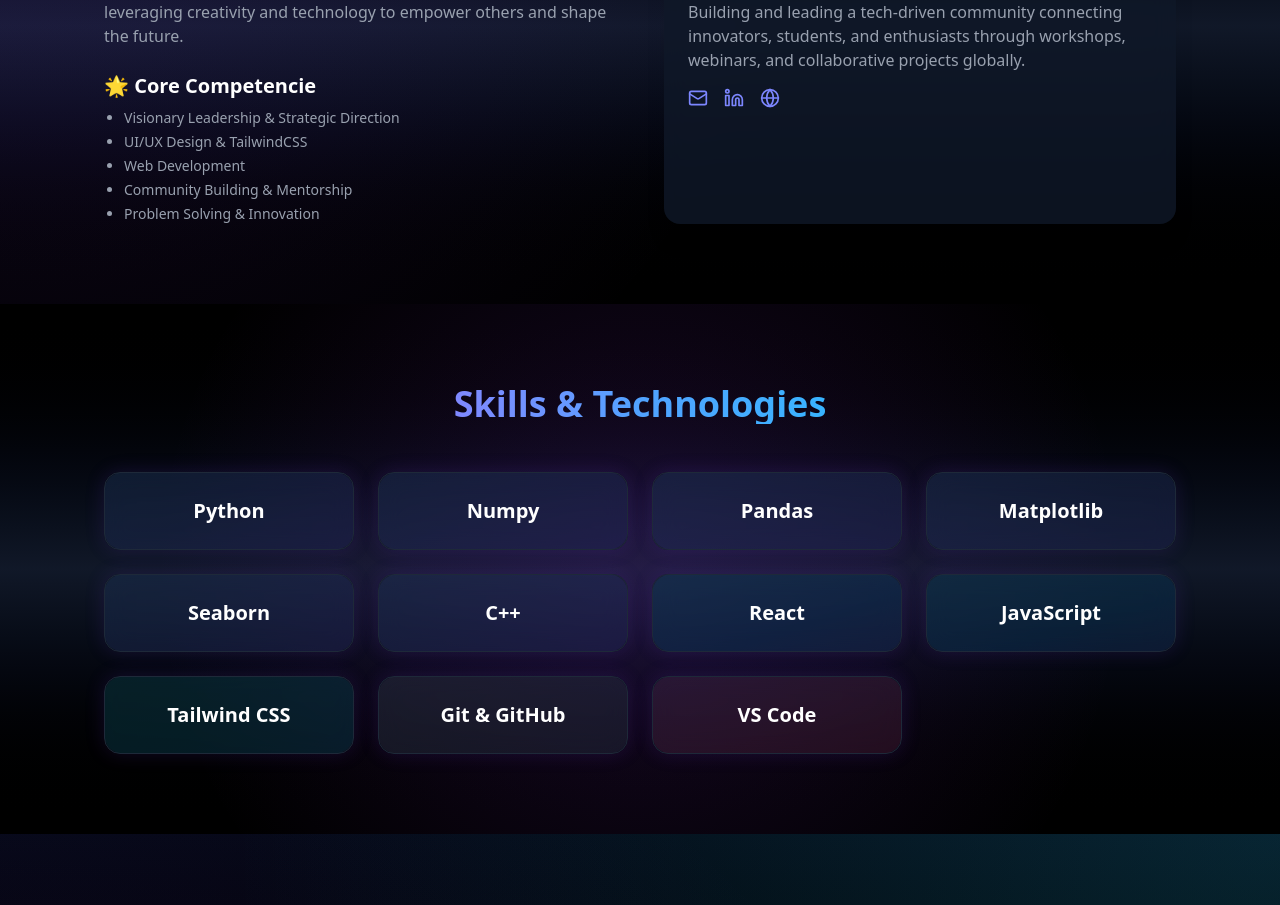
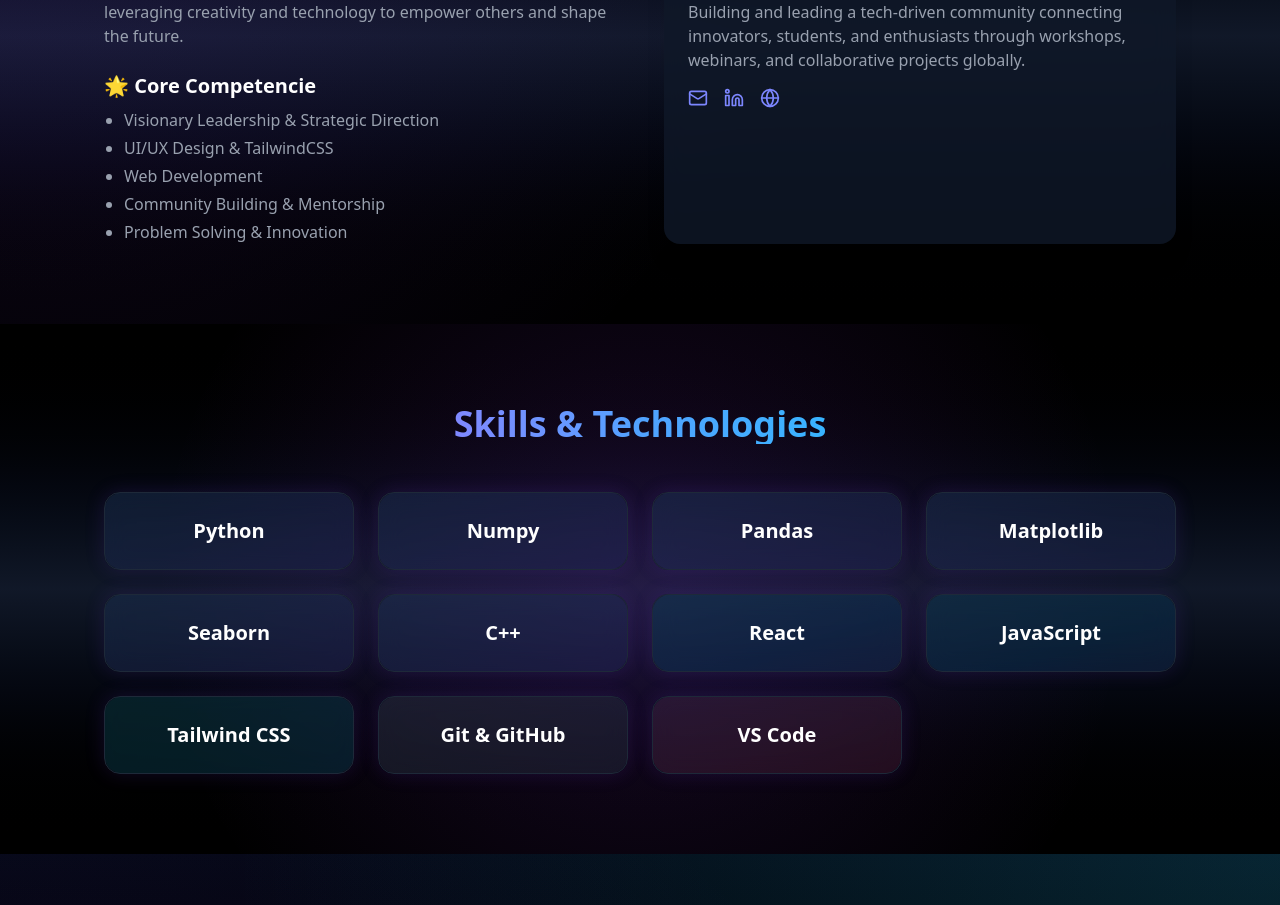
Before and after one commit to mohitjaryal/my-portfolio, a React (Vite) app in the folder portfolio/: page / in a window 1280 px wide. Shown: the part 870-1775 px from the top of the page. Built offline with nearby package versions, Linux system fonts and the light colour scheme.

Commit message:
Update About.jsx

```diff
--- a/portfolio/src/components/About.jsx
+++ b/portfolio/src/components/About.jsx
@@ -42,7 +42,7 @@
             </p>
 
             <h4 className="text-xl font-semibold text-white mb-2">🌟 Core Competencie</h4>
-            <ul className="list-disc pl-5 text-gray-400 space-y-1 text-sm">
+            <ul className="list-disc pl-5 text-gray-400 space-y-1 text-m">
               <li>Visionary Leadership & Strategic Direction</li>
               <li>UI/UX Design & TailwindCSS</li>
               <li>Web Development</li>
```
